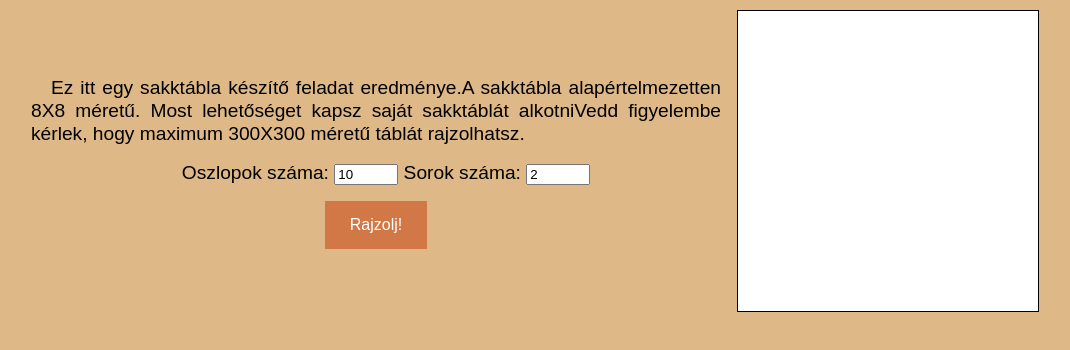
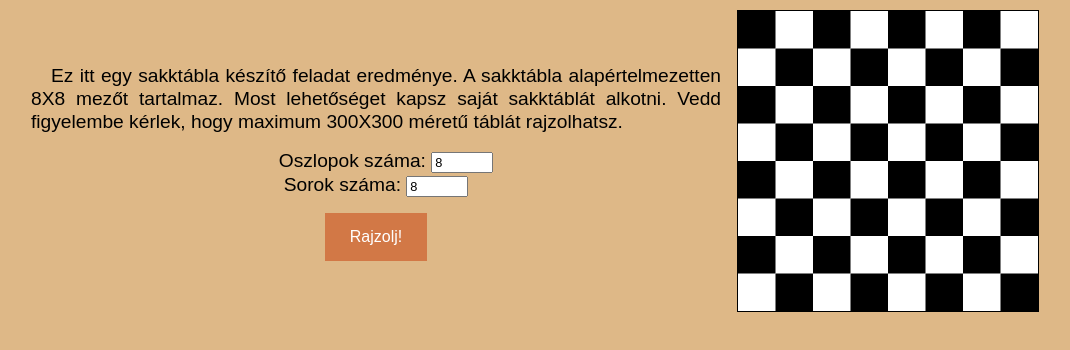
Before and after one commit to Gigantoherceg/ChessBoard, a plain HTML site: page index.html in a window 1280 px wide. Shown: the whole page, without its empty margins (113-1183 px from the left). Drawn offline with Linux system fonts and the light colour scheme.

Commit message:
Reszponzív formázás

```diff
--- a/index.html
+++ b/index.html
@@ -7,18 +7,19 @@
   <meta name="viewport" content="width=device-width, initial-scale=1">
   <title>Practice JavaScript by drawing</title>
 </head>
-<body>
+<body onload="document.getElementById('Chess').innerHTML=drawCheckeredPattern(8,8)">
   <div Class="container">
     <div class="divWorlds">
-      <h3>Ez itt egy sakktábla készítő feladat eredménye.A sakktábla alapértelmezetten 8X8 méretű. Most lehetőséget kapsz saját sakktáblát alkotniVedd figyelembe kérlek, hogy maximum 300X300 méretű táblát rajzolhatsz.</h3>
+      <h3>Ez itt egy sakktábla készítő feladat eredménye. A sakktábla alapértelmezetten 8X8 mezőt tartalmaz. Most lehetőséget kapsz saját sakktáblát alkotni. Vedd figyelembe kérlek, hogy maximum 300X300 méretű táblát rajzolhatsz.</h3>
       <h3 id="Datas">
-      Oszlopok száma: <input id='oszlop' type="number" name="oszlop" min="2" max="300" value='10'>
-      Sorok száma: <input id='sor' type="number" name="sor" min="2" max="300" value='2'>
+      Oszlopok száma: <input id='oszlop' type="number" name="oszlop" min="2" max="300" value='8'><br>
+      Sorok száma: <input id='sor' type="number" name="sor" min="2" max="300" value='8'>
         </h3>
       <div><button class="button" onclick="document.getElementById('Chess').innerHTML=drawCheckeredPattern(oszlop.value,sor.value);">Rajzolj!</button></div>
     </div>
     <div class="divChess">
       <canvas id="Chess" height="300" width="300" style="border: 1px solid black">
+        Az ön böngészője sajnos nem támogatja a canvas eszközt. Az oldal helyes megtekintéséhez frissítse a böngészőjét.
       </canvas>
     </div>
   </div>
@@ -33,6 +34,12 @@ function drawCheckeredPattern(col,row) {
 
 context.clearRect(0,0,300,300);
 
+if (col<1 || row<1 || col>300 || row>300) {
+    context.textAlign = "center";
+    context.font='20px Arial';
+    context.fillText("A megadott értékekkel nem lehet", 150, 140);
+    context.fillText("megrajzolni a sakktáblát.", 150, 160);
+} else {
   var rowH = cH / row ;    /* rowHeight - sormagasság */
   var colW  = cW / col ;   /* colWidth - oszlopszélesség */
   var sorSzam = 1;         /* hányadik sort rajzolom ki */
@@ -52,7 +59,7 @@ context.clearRect(0,0,300,300);
     sorSzam++;
   }
   context.fillStyle = 'black';
-
+}
 }
 
 </script>
--- a/style.css
+++ b/style.css
@@ -93,7 +93,11 @@ h3 {
     text-align: center;
 }
 
-@media (min-width: 430px) {
+input {
+    font-size: .8rem;
+}
+
+@media (min-width: 648px) {
     body {
       justify-content: center;
         display: flex;
```
